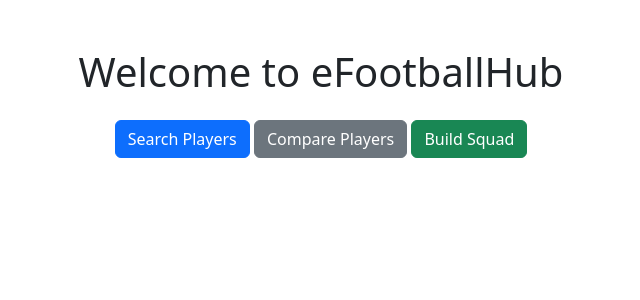
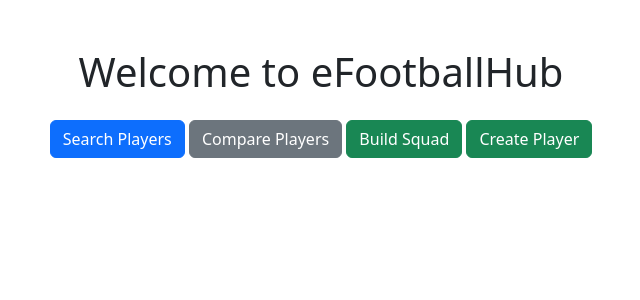
Before and after one commit to Adharv0114/efootballhub, a Django app: page / in a window 1280 px wide. Shown: the top 300 px of the page, without its empty margins (319-959 px from the left). Run offline with Django 5.2, Linux system fonts and the light colour scheme.

Commit message:
2nd commit

```diff
--- a/efootballhub/players/templates/players/home.html
+++ b/efootballhub/players/templates/players/home.html
@@ -12,6 +12,7 @@
         <a href="{% url 'player_search_page' %}" class="btn btn-primary mt-3">Search Players</a>
         <a href="{% url 'compare_page' %}" class="btn btn-secondary mt-3">Compare Players</a>
         <a href="{% url 'squad_page' %}" class="btn btn-success mt-3">Build Squad</a>
+        <a href="{% url 'create_page' %}" class="btn btn-success mt-3">Create Player</a>
     </div>
 </body>
 </html>
```
